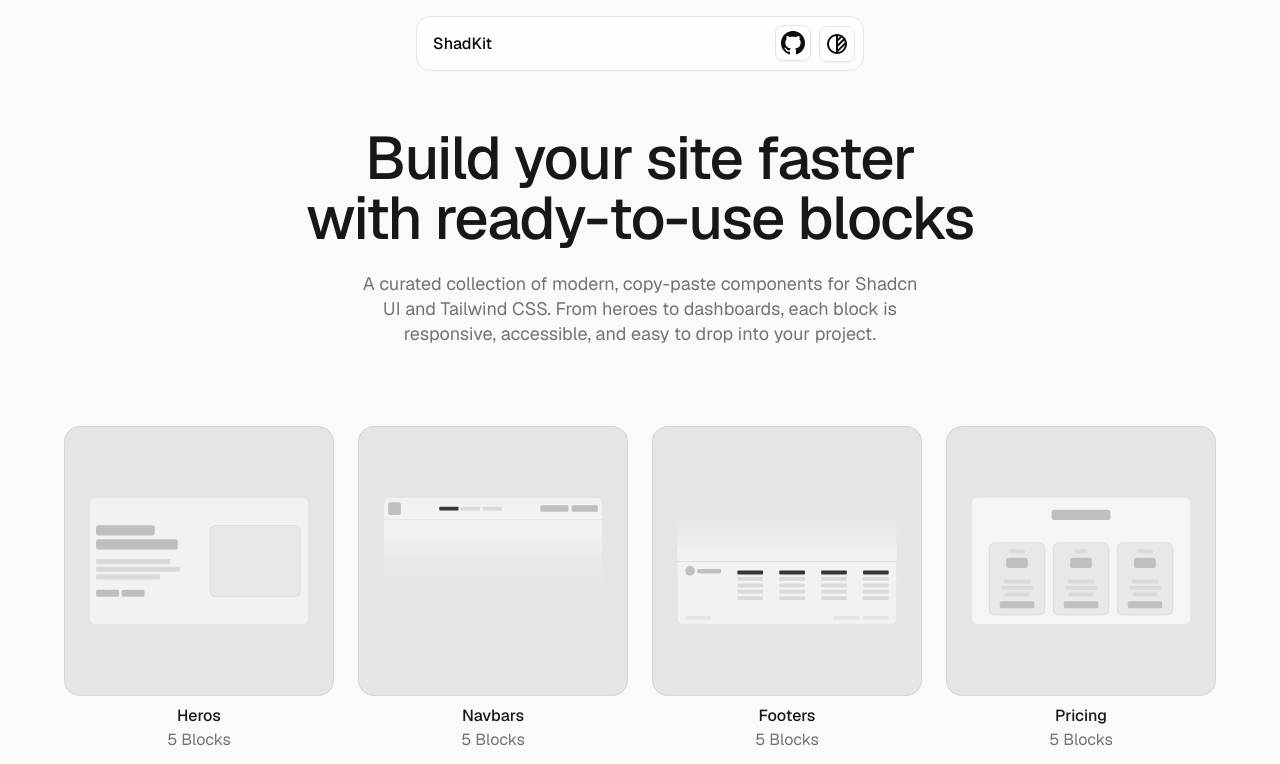
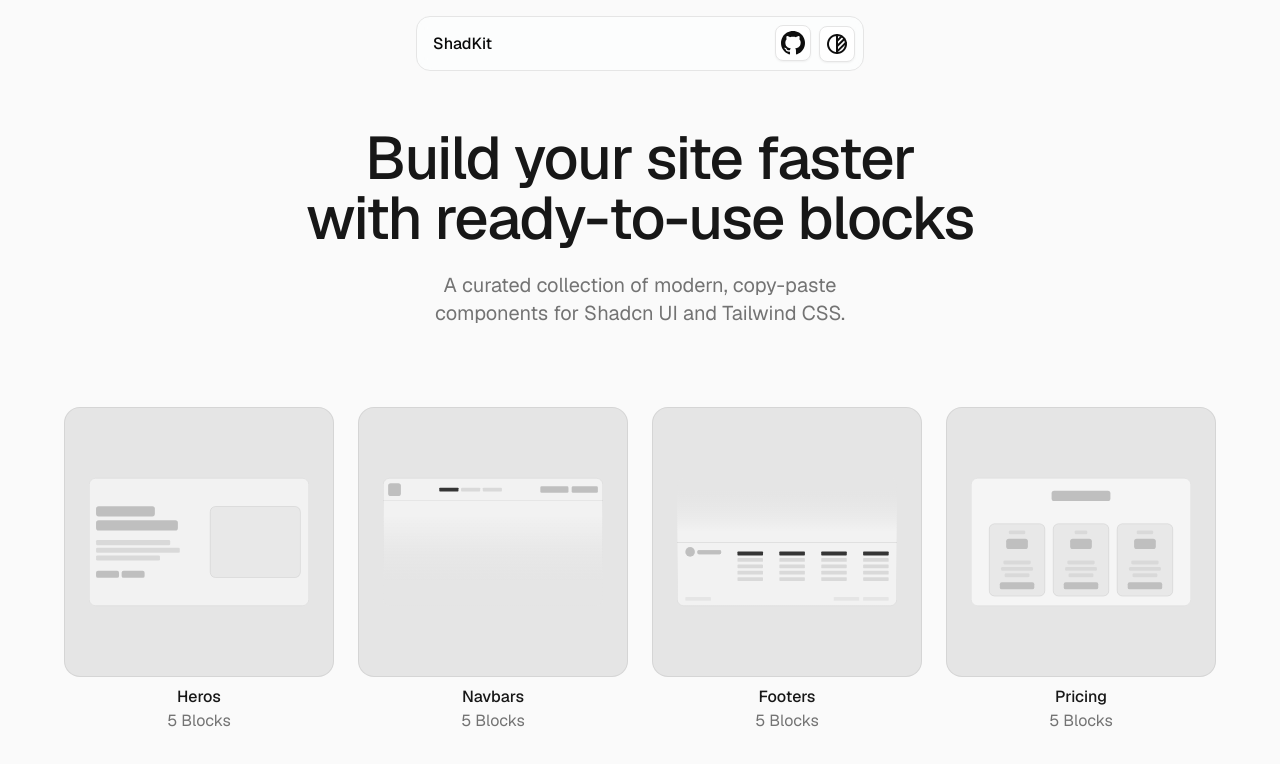
Before and after one commit to KevinPadi/shadkit, a Next.js app: page / in a window 1280 px wide. Shown: the top 764 px of the page. Built offline with nearby package versions, Linux system fonts and the light colour scheme.

Commit message:
feat: update metadata and improve homepage content; add Open Graph image

```diff
--- a/app/layout.tsx
+++ b/app/layout.tsx
@@ -16,7 +16,21 @@
 export const metadata: Metadata = {
   title: "ShadKit",
   description:
-    "A curated collection of modern, copy-paste components for Shadcn UI and Tailwind CSS. From heroes to dashboards, each block is responsive, accessible, and easy to drop into your project.",
+    "A curated collection of modern, copy-paste components for Shadcn UI and Tailwind CSS.",
+  openGraph: {
+    type: "website",
+    title: "Shadkit | Build your site faster with ready-to-use blocks",
+    description:
+      "A curated collection of modern, copy-paste components for Shadcn UI and Tailwind CSS.",
+    url: "https://shadkit.vercel.app",
+    images: [
+      {
+        url: "/open_graph.webp",
+        width: 1200,
+        height: 630,
+      },
+    ],
+  },
 };
 
 export default function RootLayout({
--- a/app/page.tsx
+++ b/app/page.tsx
@@ -12,10 +12,9 @@
           <h1 className="max-w-xs md:max-w-full text-3xl md:text-6xl font-medium tracking-tight text-primary text-balance">
             Build your site faster with ready-to-use blocks
           </h1>
-          <p className="max-w-md md:max-w-xl md:text-lg text-muted-foreground text-tight leading-snug">
+          <p className="max-w-md md:max-w-xl md:text-xl text-muted-foreground text-tight leading-snug text-balance">
             A curated collection of modern, copy-paste components for Shadcn UI
-            and Tailwind CSS. From heroes to dashboards, each block is
-            responsive, accessible, and easy to drop into your project.
+            and Tailwind CSS.
           </p>
         </div>
         <div className="grid grid-cols-1 sm:grid-cols-2 md:grid-cols-3 lg:grid-cols-4 gap-6 w-full">
```
Also changed, not shown: public/open_graph.webp (added).
